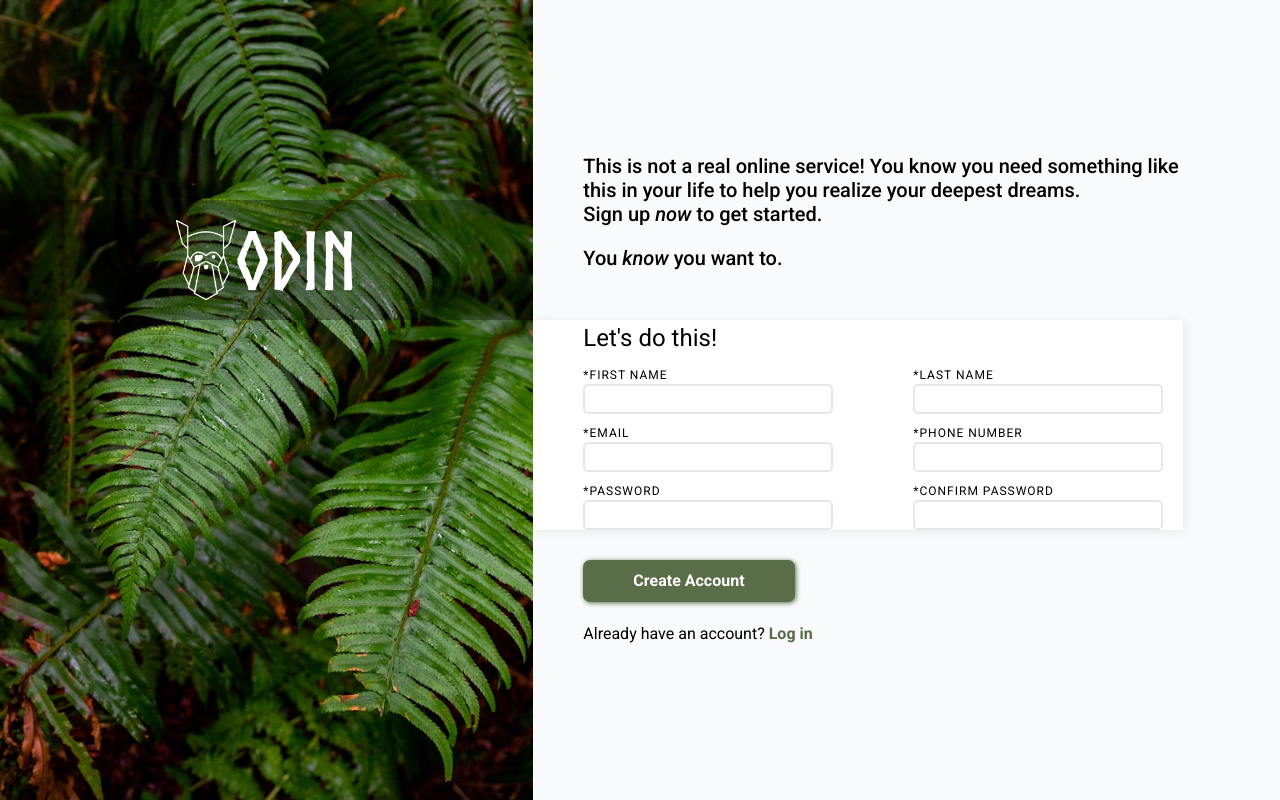
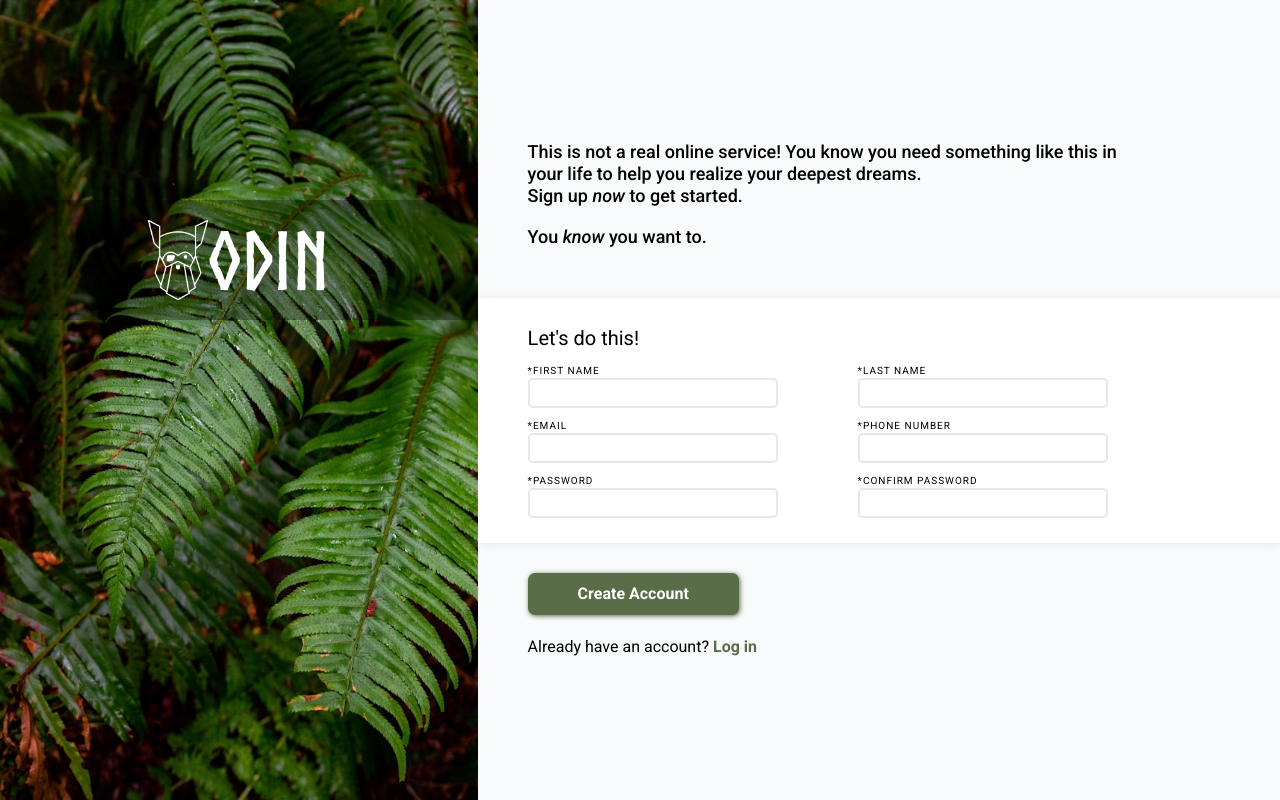
Before and after one commit to JacobKnittle/sign-up-form, a plain HTML site: page index.html in a window 1280 px wide. Drawn offline with Linux system fonts and the light colour scheme.

Commit message:
fixed input section background width to extend all the way to end of the right side of screen

```diff
--- a/style.css
+++ b/style.css
@@ -79,7 +79,6 @@ body {
   display: flex;
   font-family: "Roboto", serif;
   background-color: #f9fafb;
-  width: 100vw;
 }
 
 .sidebar {
@@ -115,8 +114,7 @@ body {
   display: flex;
   flex-direction: column;
   justify-content: center;
-  align-items: center;
-  max-width: 650px;
+  width: 70%;
 }
 
 header {
@@ -124,7 +122,8 @@ header {
   margin-left: 50px;
   font-weight: 500;
   line-height: 1.2;
-  font-size: 20px;
+  font-size: 18px;
+  max-width: 600px;
 }
 
 .introduction-text {
@@ -134,21 +133,23 @@ header {
 .input-background-container {
   background-color: white;
   box-shadow: 1px 1px 10px #e5e7eb;
+  padding: 25px 0;
 }
 
 h2 {
-  margin-left: 50px;
   font-weight: 400;
   margin-bottom: 10px;
+  margin-left: 50px;
+  font-size: 20px;
 }
 
 .input-container {
-  margin-left: 50px;
   display: flex;
   flex-wrap: wrap;
   column-gap: 80px;
   row-gap: 10px;
   max-width: 750px;
+  margin-left: 50px;
 }
 
 .label-input {
@@ -157,7 +158,7 @@ h2 {
 }
 
 label {
-  font-size: 12px;
+  font-size: 10px;
   font-weight: 400;
   letter-spacing: 1px;
   color: black;
```
